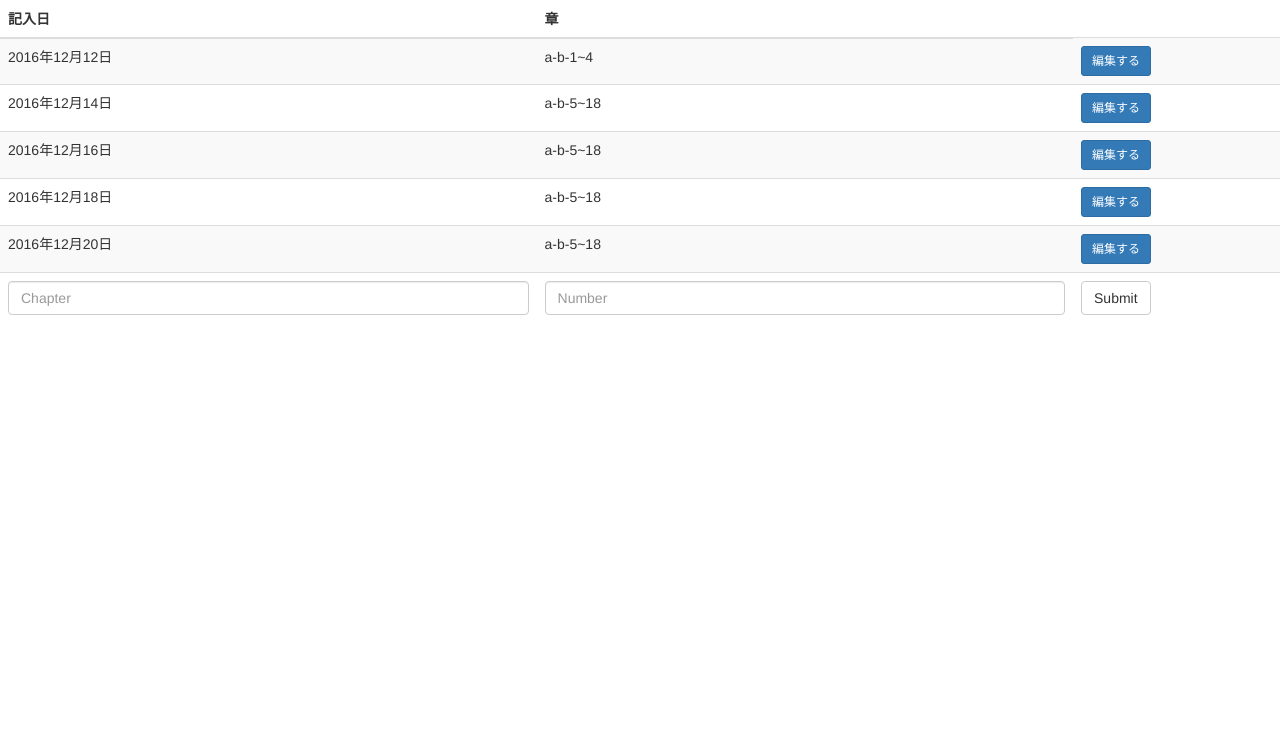
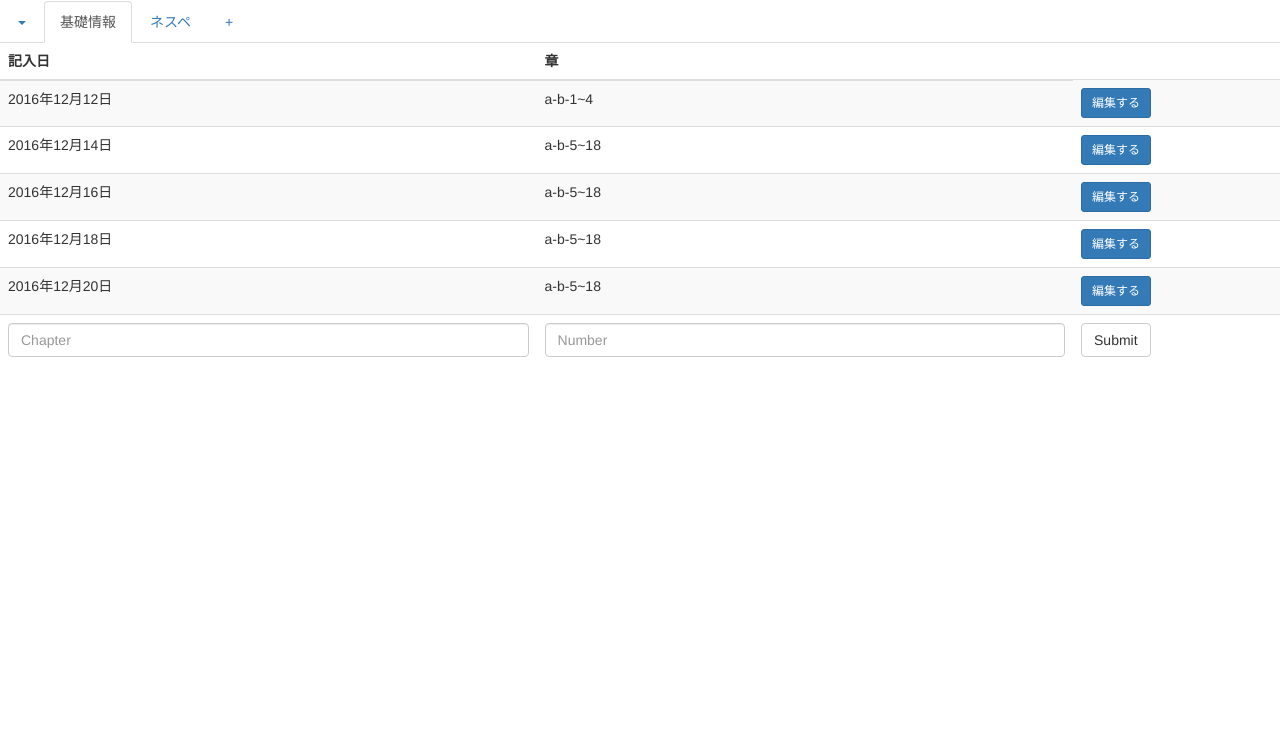
Before and after one commit to rinanada/review, a plain HTML site: page index.html in a window 1280 px wide. Shown: the part 69-800 px from the top of the page. Drawn offline with nearby package versions, Linux system fonts and the light colour scheme.

Commit message:
display tab

```diff
--- a/index.html
+++ b/index.html
@@ -1,9 +1,10 @@
 <!DOCTYPE html>
 <html ng-app="myApp">
 <head>
-<meta charset="UTF-8" />
+<meta charset="UTF-8" name="viewport" content="width=device-width,initial-scale=1.0"/>
 <title>Review timing</title>
 <link rel="stylesheet" href="https://maxcdn.bootstrapcdn.com/bootstrap/3.3.4/css/bootstrap.min.css" />
+<link rel="stylesheet" href="./style/index.css">
 <script src="https://ajax.googleapis.com/ajax/libs/angularjs/1.4.1/angular.min.js"></script>
 <script src="scripts/index.js"></script>
 </head>
@@ -18,15 +19,38 @@
   </main>
 
   <!-- component1 -->
-  <!-- <ul class="filter-items", ng-controller="TabController"> -->
-    <!-- <li class="filter-item" > -->
-      <!-- <a href="">{{tab}}</a> -->
-      <!-- tabは追加、削除可能 -->
-    <!-- </li> -->
-  <!-- </ul> -->
+  <ul class="nav nav-tabs">
+  <!-- ng-controller="TabController" -->
+
+    <li role="presentation" class="dropdown">
+      <a class="dropdown-toggle" data-toggle="dropdown" href="#" role="button" aria-expanded="false"><span class="caret"></span></a>
+      <!-- 設定 -->
+
+      <ul class="dropdown-menu" role="menu">
+        <li role="presentation"><a href="#">アカウント設定</a></li>
+        <li role="presentation"><a href="#">ログ</a></li>
+      </ul>
+    </li>
+
+    <li role="presentation" class="active" >
+      <a href="">基礎情報</a>
+    </li>
+
+    <li role="presentation">
+      <a href="">ネスペ</a>
+    </li>
+
+    <li role="presentation">
+      <a href="">+</a>
+    </li>
+
+  </ul>
+  <!-- tabは追加、削除可能 -->
+
+
+  <!-- component2 -->
   <div class="table-responsive", ng-controller="ProblemController">
 
-    <!-- component2 -->
     <table class="table table-striped">
       <thead>
         <tr>
```
